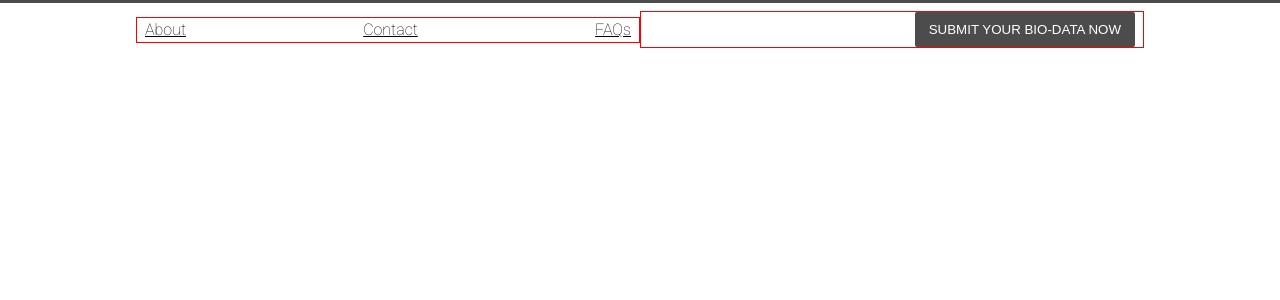
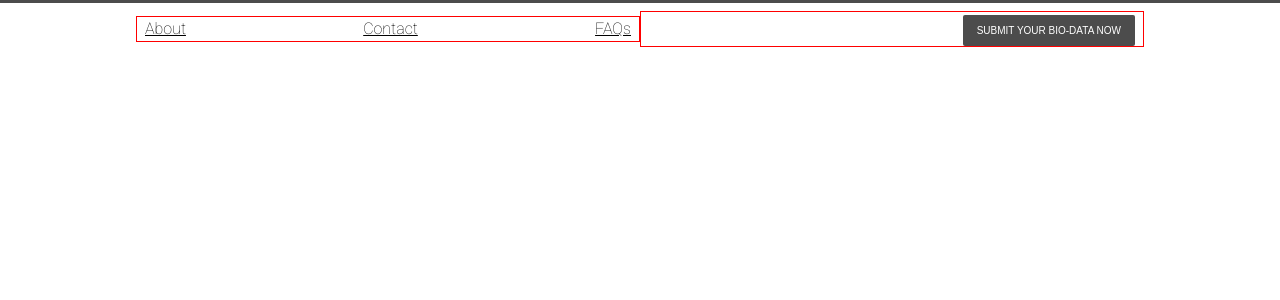
Before and after one commit to mjhdaais/palliative-ticket-generator, a Next.js app: page / in a window 1280 px wide. Shown: the top 300 px of the page. Built offline with nearby package versions, Linux system fonts and the light colour scheme.

Commit message:
adjusted btn

```diff
--- a/app/global.css
+++ b/app/global.css
@@ -18,3 +18,7 @@ body{
     line-height: 1.5;
     background: #ffffff;
 }
+
+button {
+    font-size: .5rem;
+}
```
